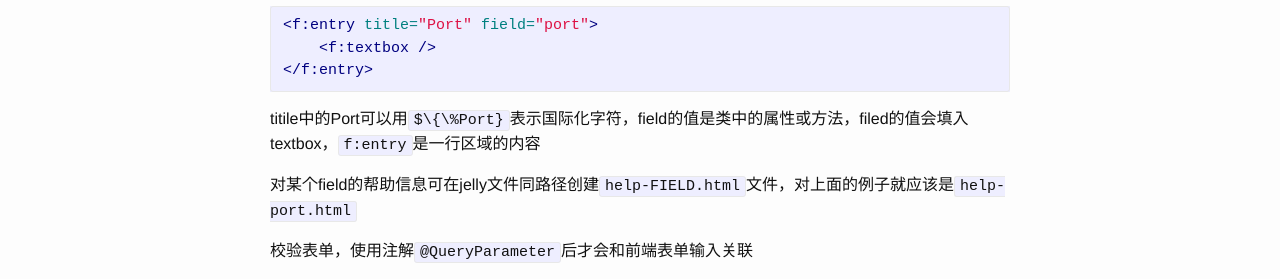
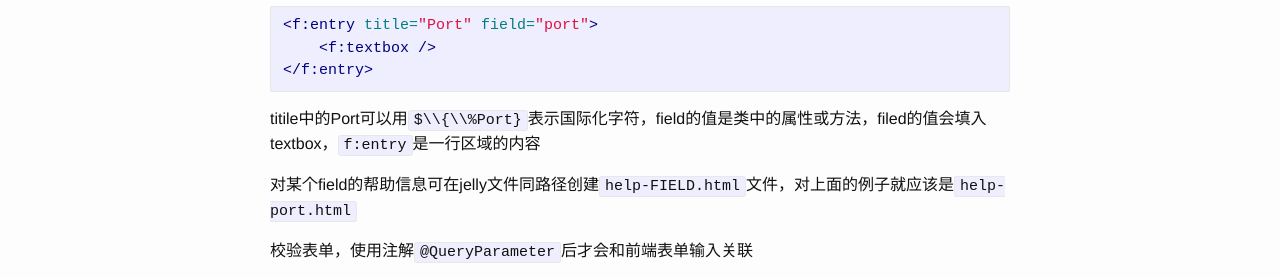
Before and after one commit to zephyrzoom/zephyrzoom.github.io, a Jekyll site: the page built from _posts/2018-08-02-jelly.md, in a window 1280 px wide. Shown: the part 614-893 px from the top of the page. Built offline with Jekyll 4.4.1, drawn with Linux system fonts in a browser that asks for light colours; comment, search, counter and statistics services are not loaded.

Commit message:
修改转义语法

````diff
--- a/_posts/2018-08-02-jelly.md
+++ b/_posts/2018-08-02-jelly.md
@@ -28,7 +28,7 @@ field例子：
     <f:textbox />
 </f:entry>
 ```
-titile中的Port可以用`$\{\%Port}`表示国际化字符，field的值是类中的属性或方法，filed的值会填入textbox，`f:entry`是一行区域的内容
+titile中的Port可以用`$\\{\\%Port}`表示国际化字符，field的值是类中的属性或方法，filed的值会填入textbox，`f:entry`是一行区域的内容
 
 对某个field的帮助信息可在jelly文件同路径创建`help-FIELD.html`文件，对上面的例子就应该是`help-port.html`
 
````
